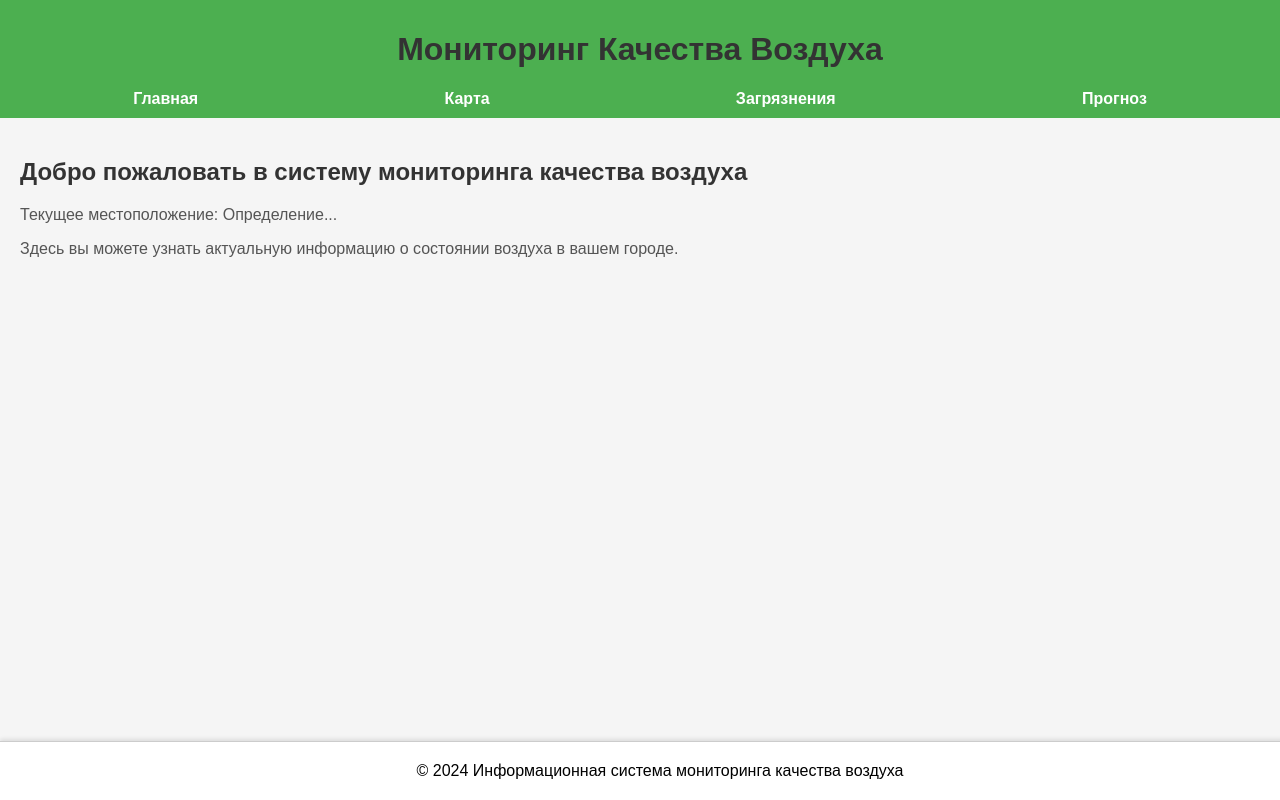
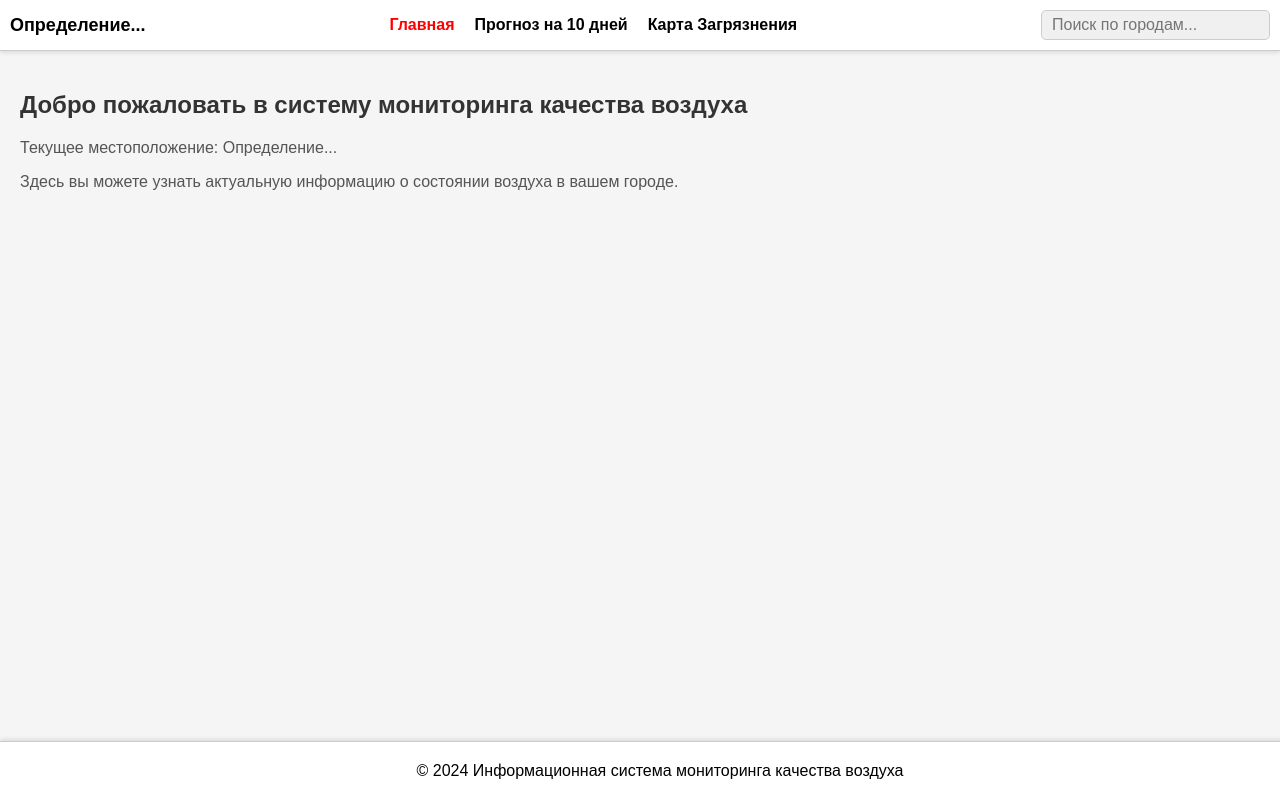
Before and after one commit to Jenkneo/weather-app-react, a React (Create React App) app: page / in a window 1280 px wide. Built offline with nearby package versions, Linux system fonts and the light colour scheme; no server answers.

Commit message:
minor fix

```diff
--- a/src/components/Header/Header.css
+++ /dev/null
@@ -1,20 +0,0 @@
-.header-container{
-  background-color: #4caf50;
-  padding: 10px;
-  text-align: center;
-}
-
-.nav-links{
-  display: flex;
-  justify-content: space-around;
-}
-
-.link{
-  color: white;
-  text-decoration: none;
-  font-weight: bold;
-
-  &:hover {
-    text-decoration: underline;
-  }
-}
--- a/src/components/Header/Header.jsx
+++ b/src/components/Header/Header.jsx
@@ -1,18 +1,115 @@
-import React from 'react';
-import { Link } from 'react-router-dom';
-import './Header.css';
+import { NavLink } from 'react-router-dom';
+import React, { useEffect, useState } from 'react';
+import styled from 'styled-components';
+import useGeolocation from '../../hooks/useGeolocation';
+import { getCityName } from '../../services/geocoding';
 
+// Основной контейнер хедера
+const HeaderContainer = styled.header`
+  background-color: #fff; /* Изменено на белый */
+  padding: 10px;
+  display: flex;
+  justify-content: space-between;
+  align-items: center;
+  border-bottom: 1px solid #ccc; /* Добавлена граница для разделения */
+  box-shadow: 0 2px 4px rgba(0, 0, 0, 0.1);
 
-const Header = () => (
-  <div className="header-container">
-    <h1>Мониторинг Качества Воздуха</h1>
-    <div className="nav-links">
-      <Link className='link' to="/">Главная</Link>
-      <Link className='link' to="/map">Карта</Link>
-      <Link className='link' to="/pollution-info">Загрязнения</Link>
-      <Link className='link' to="/forecast">Прогноз</Link>
-    </div>
-  </div>
-);
+  @media (max-width: 768px) {
+    flex-direction: column;
+    align-items: flex-start;
+    padding: 10px 20px;
+  }
+`;
+
+// Контейнер для вкладок (Прогноз и Карта осадков)
+const NavLinks = styled.nav`
+  display: flex;
+  gap: 20px;
+
+  @media (max-width: 768px) {
+    margin-top: 10px;
+    width: 100%;
+    justify-content: space-between;
+  }
+`;
+
+// Стили для каждой ссылки, включая активное состояние
+const StyledNavLink = styled(NavLink)`
+  color: black; /* Сделаем текст черным */
+  text-decoration: none;
+  font-weight: bold;
+
+  &.active {
+    color: red; /* Активная ссылка выделяется красным цветом */
+  }
+
+  &:hover {
+    text-decoration: underline;
+  }
+`;
+
+// Стили для текстового блока с городом
+const CityText = styled.div`
+  color: black; /* Сделаем текст черным */
+  font-size: 18px;
+  font-weight: bold;
+
+  @media (max-width: 768px) {
+    font-size: 16px;
+  }
+`;
+
+// Стили для поля поиска
+const SearchInput = styled.input`
+  padding: 5px 10px;
+  border-radius: 5px;
+  border: 1px solid #ccc;
+  font-size: 16px;
+  background-color: #f0f0f0; /* Сделаем фон серым */
+
+  @media (max-width: 768px) {
+    width: 100%;
+    margin-top: 10px;
+  }
+`;
+
+const Header = () => {
+  const { position} = useGeolocation();
+  const [city, setCity] = useState('Определение...');
+
+  useEffect(() => {
+    const fetchCity = async () => {
+      if (position.lat && position.lon) {
+        const cityName = await getCityName(position.lat, position.lon);
+        setCity(cityName);
+      }
+    };
+
+    fetchCity();
+  }, [position]);
+
+  return (
+  <HeaderContainer>
+    {/* Текст с названием города */}
+    <CityText>{city}</CityText>
+
+    {/* Вкладки навигации */}
+    <NavLinks>
+      <StyledNavLink exact to="/" activeClassName="active">
+        Главная
+      </StyledNavLink>
+      <StyledNavLink to="/forecast" activeClassName="active">
+        Прогноз на 10 дней
+      </StyledNavLink>
+      <StyledNavLink to="/map" activeClassName="active">
+        Карта Загрязнения
+      </StyledNavLink>
+    </NavLinks>
+
+    {/* Поле поиска */}
+    <SearchInput type="text" placeholder="Поиск по городам..." />
+  </HeaderContainer>
+  );
+};
 
 export default Header;
```
Also changed, not shown: src/components/Header.jsx (deleted, +0 -115 lines).
